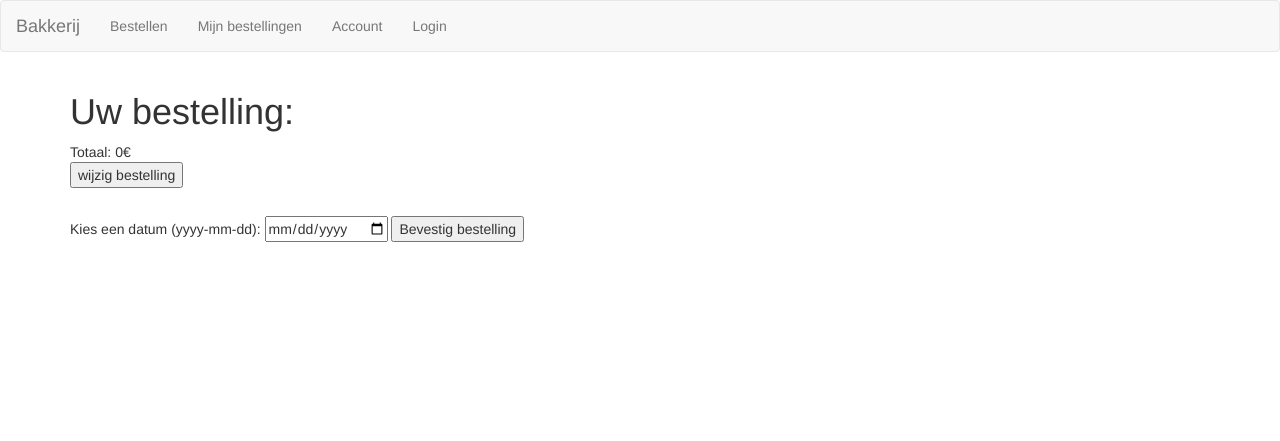
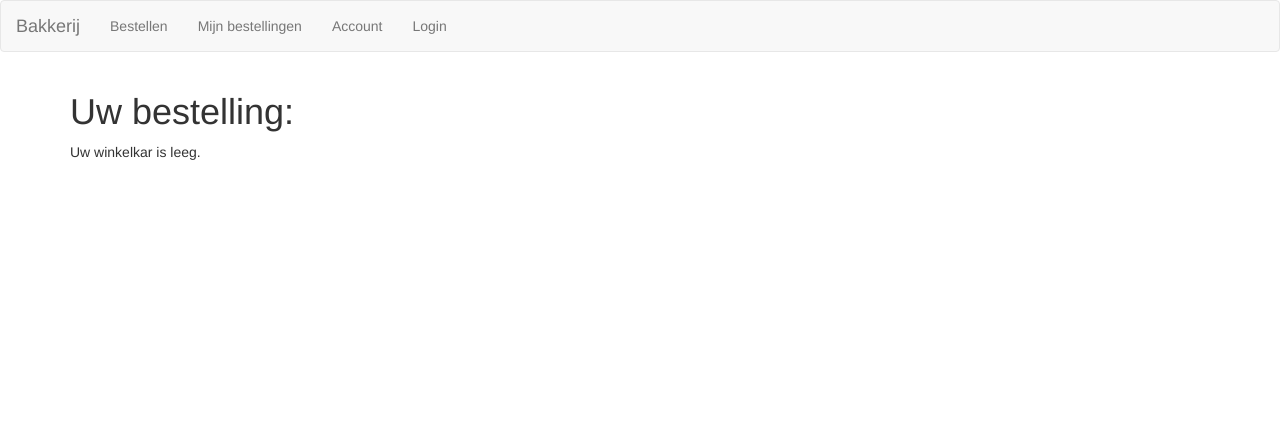
Before and after one commit to stejes/bakkerij, a PHP site: template src/Steven/Eindtest/Presentation/checkout.twig in a window 1280 px wide. Shown: the top 441 px of the page. Run offline with PHP 8.4, Linux system fonts and the light colour scheme; the template is opened without the code that fills it, so the values that code supplies are empty; some libraries are stand-ins or nearby versions.

Commit message:
css datails

```diff
--- a/src/Steven/Eindtest/Presentation/checkout.twig
+++ b/src/Steven/Eindtest/Presentation/checkout.twig
@@ -4,6 +4,9 @@
 
 {% block content %}
     <h1>Uw bestelling: </h1>
+    {% if cart.cart|length == 0 %}
+        Uw winkelkar is leeg.
+    {% else %}
         {% set total = 0 %}
         {% for cartline in cart.cart %}
             <ul>
@@ -15,17 +18,19 @@
         {% endfor %}
 
 
-    Totaal: {{ total }}€
+        <span class="totalPrice">Totaal: {{ total }}€</span>
 
         <form action="order.php">
-        <input type="submit" name="" value="wijzig bestelling">
+            <button  type="submit" name="" class="btn btn-default">Wijzig bestelling</button>
         </form>
         {{ error }}
         <form action="checkout.php" method="post">
             Kies een datum (yyyy-mm-dd):
-        <input type="date" name="date">
-        <input type="submit" name="confirmSubmit" value="Bevestig bestelling">
+            <input type="date" name="date" >
+            <button type="submit" name="confirmSubmit"  class="btn btn-default">Bevestig bestelling</button>
         </form>
+
+    {% endif %}
 
 
 
```
Lines whose indentation alone changed are shown as unchanged.
